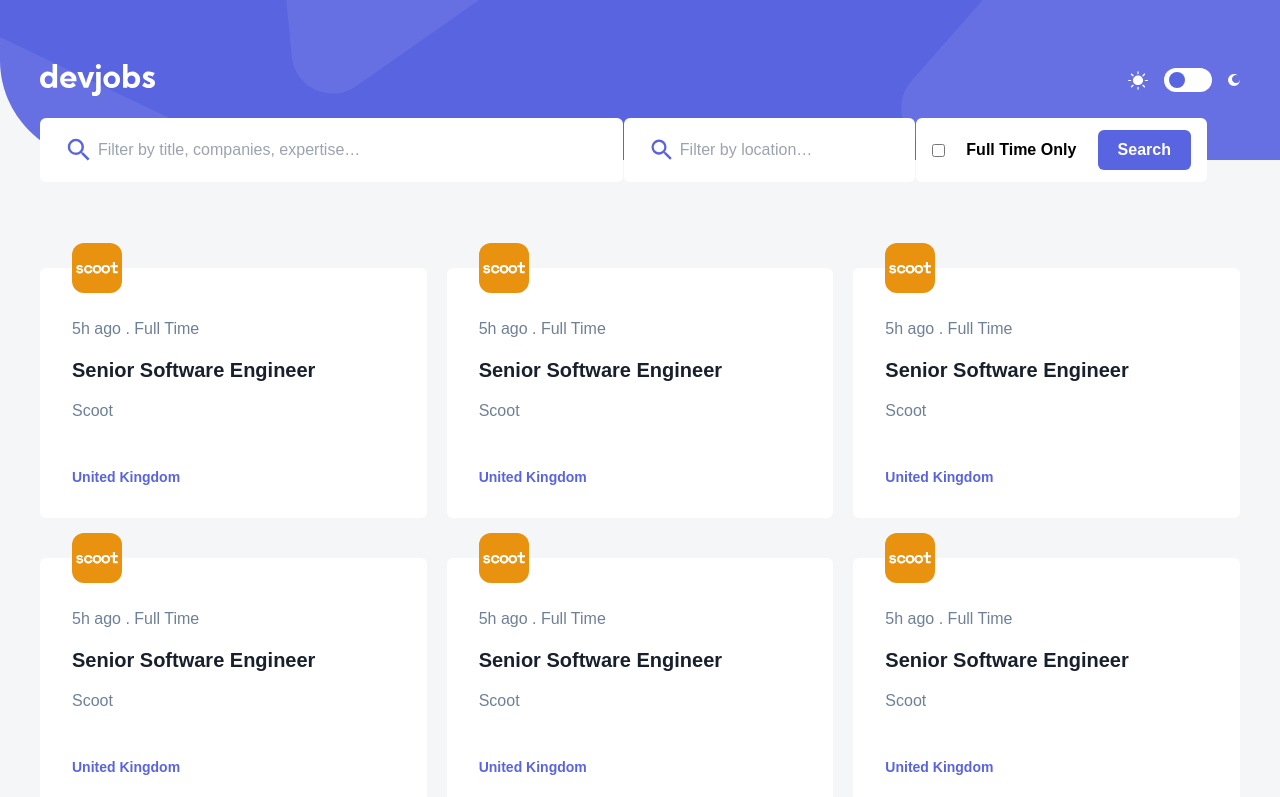
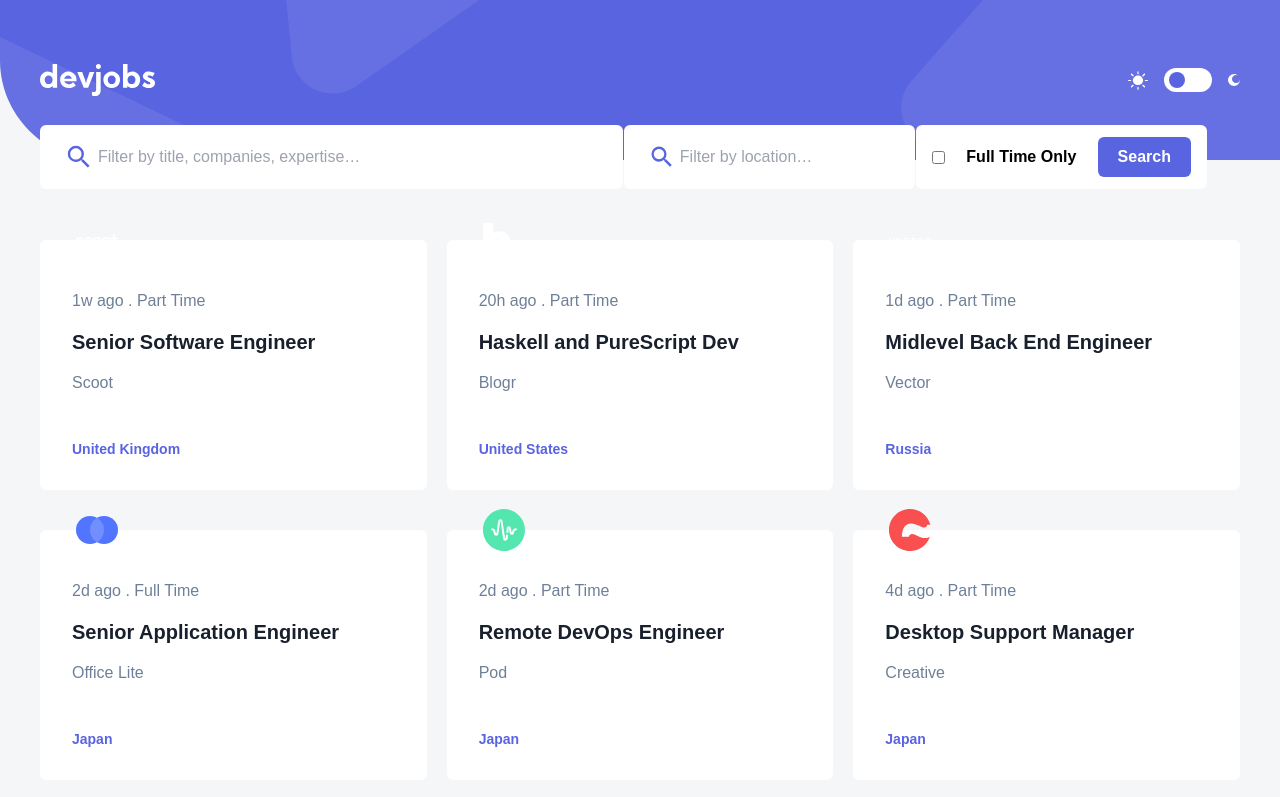
Before and after one commit to wayneleon1/devjobs-web-app, a React (Vite) app: page / in a window 1280 px wide. Shown: the top 797 px of the page. Built offline with nearby package versions, Linux system fonts and the light colour scheme; the HTML template or start-up script is replaced by a standard one.

Commit message:
implement complete landing page

```diff
--- a/src/components/JobCard.jsx
+++ b/src/components/JobCard.jsx
@@ -1,28 +1,39 @@
 import React from "react";
-import scoot from "../assets/logos/scoot.svg";
 
-function JobCard({ logo, time, title, category, country }) {
+function JobCard({
+  logo,
+  companyName,
+  Published,
+  jobTitle,
+  jobType,
+  location,
+  companyColor,
+}) {
   return (
     <div className="bg-white px-8 pb-8 pt-12  min-w-[350px] rounded-md relative dark:bg-VeryDarkBlue">
-      <div className="bg-[#E99210] w-[50px] h-[50px] rounded-xl overflow-hidden flex flex-col justify-center absolute top-[-25px]">
-        <img src={scoot} alt="company_logo" className="mx-1" />
+      <div
+        className={`bg-[${companyColor}] w-[50px] h-[50px] rounded-xl overflow-hidden flex flex-col justify-center absolute top-[-25px]`}
+      >
+        <img src={logo} alt="company_logo" className="mx-1" />
       </div>
       <div className="flex flex-col justify-between gap-11">
         <div className="flex flex-col gap-4">
           <div>
-            <p className="text-DarkGrey">5h ago . Full Time</p>
+            <p className="text-DarkGrey">
+              {Published} . {jobType}
+            </p>
           </div>
           <div>
             <h3 className="font-bold text-VeryDarkBlue cursor-pointer hover:text-DarkGrey dark:text-white">
-              Senior Software Engineer
+              {jobTitle}
             </h3>
           </div>
           <div>
-            <p className="text-DarkGrey">Scoot</p>
+            <p className="text-DarkGrey">{companyName}</p>
           </div>
         </div>
         <div>
-          <h4 className="font-bold text-PrimaryViolet">United Kingdom</h4>
+          <h4 className="font-bold text-PrimaryViolet">{location}</h4>
         </div>
       </div>
     </div>
--- /dev/null
+++ b/src/dummy/data.js
@@ -0,0 +1,137 @@
+import scoot from "../assets/logos/scoot.svg";
+import blogr from "../assets/logos/blogr.svg";
+import vector from "../assets/logos/vector.svg";
+import officelite from "../assets/logos/officelite.svg";
+import pod from "../assets/logos/pod.svg";
+import creative from "../assets/logos/creative.svg";
+import pomodoro from "../assets/logos/pomodoro.svg";
+import maker from "../assets/logos/maker.svg";
+import coffeeroasters from "../assets/logos/coffeeroasters.svg";
+import mastercraft from "../assets/logos/mastercraft.svg";
+import crowdfund from "../assets/logos/crowdfund.svg";
+import typemaster from "../assets/logos/typemaster.svg";
+
+const data = [
+  {
+    companyName: "Scoot",
+    companySite: "scoot.com",
+    companyLogo: scoot,
+    companyColor: "#E99210",
+    jobTitle: "Senior Software Engineer",
+    jobType: "Part Time",
+    Published: "1w ago",
+    location: "United Kingdom",
+  },
+  {
+    companyName: "Blogr",
+    companySite: "blogr.com",
+    companyLogo: blogr,
+    companyColor: "#e54d25",
+    jobTitle: "Haskell and PureScript Dev",
+    jobType: "Part Time",
+    Published: "20h ago",
+    location: "United States",
+  },
+  {
+    companyName: "Vector",
+    companySite: "vector.com",
+    companyLogo: vector,
+    companyColor: "#34353f",
+    jobTitle: "Midlevel Back End Engineer ",
+    jobType: "Part Time",
+    Published: "1d ago",
+    location: "Russia",
+  },
+  {
+    companyName: "Office Lite",
+    companySite: "officelite.com",
+    companyLogo: officelite,
+    companyColor: "#2F4FC7",
+    jobTitle: "Senior Application Engineer",
+    jobType: "Full Time",
+    Published: "2d ago",
+    location: "Japan",
+  },
+  {
+    companyName: "Pod",
+    companySite: "Pod.com",
+    companyLogo: pod,
+    companyColor: "#132034",
+    jobTitle: "Remote DevOps Engineer",
+    jobType: "Part Time",
+    Published: "2d ago",
+    location: "Japan",
+  },
+  {
+    companyName: "Creative",
+    companySite: "creative.com",
+    companyLogo: creative,
+    companyColor: "#4E1853",
+    jobTitle: "Desktop Support Manager",
+    jobType: "Part Time",
+    Published: "4d ago",
+    location: "Japan",
+  },
+  {
+    companyName: "Pomodoro",
+    companySite: "pomodoro.com",
+    companyLogo: pomodoro,
+    companyColor: "#4722C6",
+    jobTitle: "iOS Engineer",
+    jobType: "Full Time",
+    Published: "1w ago",
+    location: "United States",
+  },
+  {
+    companyName: "Maker",
+    companySite: "maker.com",
+    companyLogo: maker,
+    companyColor: "#21427D",
+    jobTitle: "Senior EJB Developer",
+    jobType: "Full Time",
+    Published: "1w ago",
+    location: "United Kingdom",
+  },
+  {
+    companyName: "Coffeeroasters",
+    companySite: "coffeeroasters.com",
+    companyLogo: coffeeroasters,
+    companyColor: "#F2DECB",
+    jobTitle: "Senior Frontend Developer",
+    jobType: "Part Time",
+    Published: "1w ago",
+    location: "Singapore",
+  },
+  {
+    companyName: "Mastercraft",
+    companySite: "mastercraft.com",
+    companyLogo: mastercraft,
+    companyColor: "#1F1F1F",
+    jobTitle: "App & Website Designer",
+    jobType: "Freelance",
+    Published: "2w ago",
+    location: "United States",
+  },
+  {
+    companyName: "Crowdfund",
+    companySite: "crowdfund.com",
+    companyLogo: crowdfund,
+    companyColor: "#37C790",
+    jobTitle: "Fullstack Developer",
+    jobType: "Part Time",
+    Published: "1mo ago",
+    location: "New Zealand",
+  },
+  {
+    companyName: "Typemaster",
+    companySite: "typemaster.com",
+    companyLogo: typemaster,
+    companyColor: "#F16718",
+    jobTitle: "Technical Lead Engineer",
+    jobType: "Part Time",
+    Published: "4d ago",
+    location: "United Kingdom",
+  },
+];
+
+export default data;
--- a/src/layout/HomeLayout.jsx
+++ b/src/layout/HomeLayout.jsx
@@ -27,7 +27,7 @@
           </div>
         </div>
       </div>
-      <div className="container mx-auto px-10 py-7">
+      <div className="container mx-auto px-10 ">
         <Outlet />
       </div>
     </div>
--- a/src/pages/Home.jsx
+++ b/src/pages/Home.jsx
@@ -2,10 +2,12 @@
 import Input from "../components/UI/HsInput";
 import Button from "../components/UI/HsButton";
 import JobCard from "../components/JobCard";
+import data from "../dummy/data";
+
 function Home() {
   return (
     <div className="relative">
-      <div className="absolute top-[-10%] z-10">
+      <div className="absolute top-[-35px] z-10">
         <div className="grid grid-cols-4  gap-[1px] w-full ">
           <div className="col-span-2">
             <Input placeholder="Filter by title, companies, expertise…" />
@@ -15,18 +17,26 @@
           </div>
           <div className="col-span-1 flex items-center justify-between  rounded-md px-4 bg-white dark:bg-VeryDarkBlue">
             <input type="checkbox" />
-            <p className="font-semibold dark:text-white">Full Time Only</p>
+            <p className="font-semibold  dark:text-white">Full Time Only</p>
             <Button title="Search" />
           </div>
         </div>
       </div>
       <div className="grid grid-cols-1 md:grid-cols-2 lg:grid-cols-3 gap-y-10  gap-x-5 pt-20">
-        <JobCard />
-        <JobCard />
-        <JobCard />
-        <JobCard />
-        <JobCard />
-        <JobCard />
+        {data.map((ele, index) => {
+          return (
+            <JobCard
+              key={index}
+              companyName={ele.companyName}
+              jobTitle={ele.jobTitle}
+              jobType={ele.jobType}
+              logo={ele.companyLogo}
+              Published={ele.Published}
+              companyColor={ele.companyColor}
+              location={ele.location}
+            />
+          );
+        })}
       </div>
       <div className="flex items-center justify-center py-5">
         <Button title="Load more" />
```
